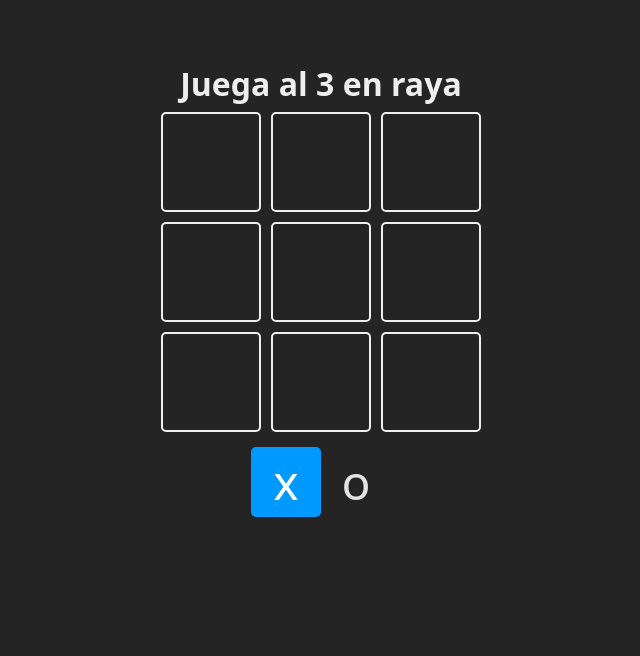
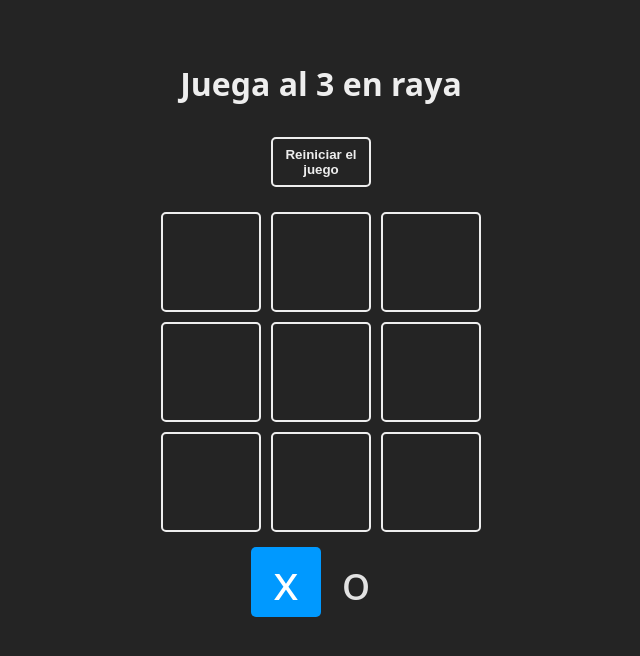
Before and after one commit to TeDeLimon/tic-tac-toe, a React (Vite) app in the folder 3-en-raya/: page / in a window 1280 px wide. Shown: the top 656 px of the page, without its empty margins (319-959 px from the left). Built offline with nearby package versions, Linux system fonts and the light colour scheme.

Commit message:
Reset game

```diff
--- a/3-en-raya/src/App.jsx
+++ b/3-en-raya/src/App.jsx
@@ -34,6 +34,13 @@
   // Por defecto, el ganador es nadie (null)
   const [winner, setWinner] = useState(null);
 
+  // Función reinicia el juego
+  const resetGame = () => {
+    setBoard(Array(9).fill(null))
+    setTurn(TURNS.X)
+    setWinner(null)
+  }
+
   // Vamos a crear una función que me permita cambiar el turno
   const updateBoard = (index) => {
 
@@ -52,14 +59,13 @@
     setTurn(newTurn);
 
     const newWinner = checkWinner(newBoard);
-z
+
     if (newWinner) {
       setWinner(newWinner)
     }
 
     // Verificar si el juego ha terminado por sin posibilidad de movimientos
 
-    // Resetear el juego
   }
 
   // Vamos a declarar que el turno por defecto, de la partida, es la X
@@ -68,6 +74,7 @@
   return (
     <main className='board'>
       <h1>Juega al 3 en raya</h1>
+      <button onClick={resetGame}>Reiniciar el juego</button>
 
       <section className='game'>
         {board.map((_, index) => {
--- a/3-en-raya/src/Logic/board.js
+++ b/3-en-raya/src/Logic/board.js
@@ -19,7 +19,6 @@
 
     return null;
 }
-
 
 export const checkWinner_2 = (boardToCheck) => {
 
```
